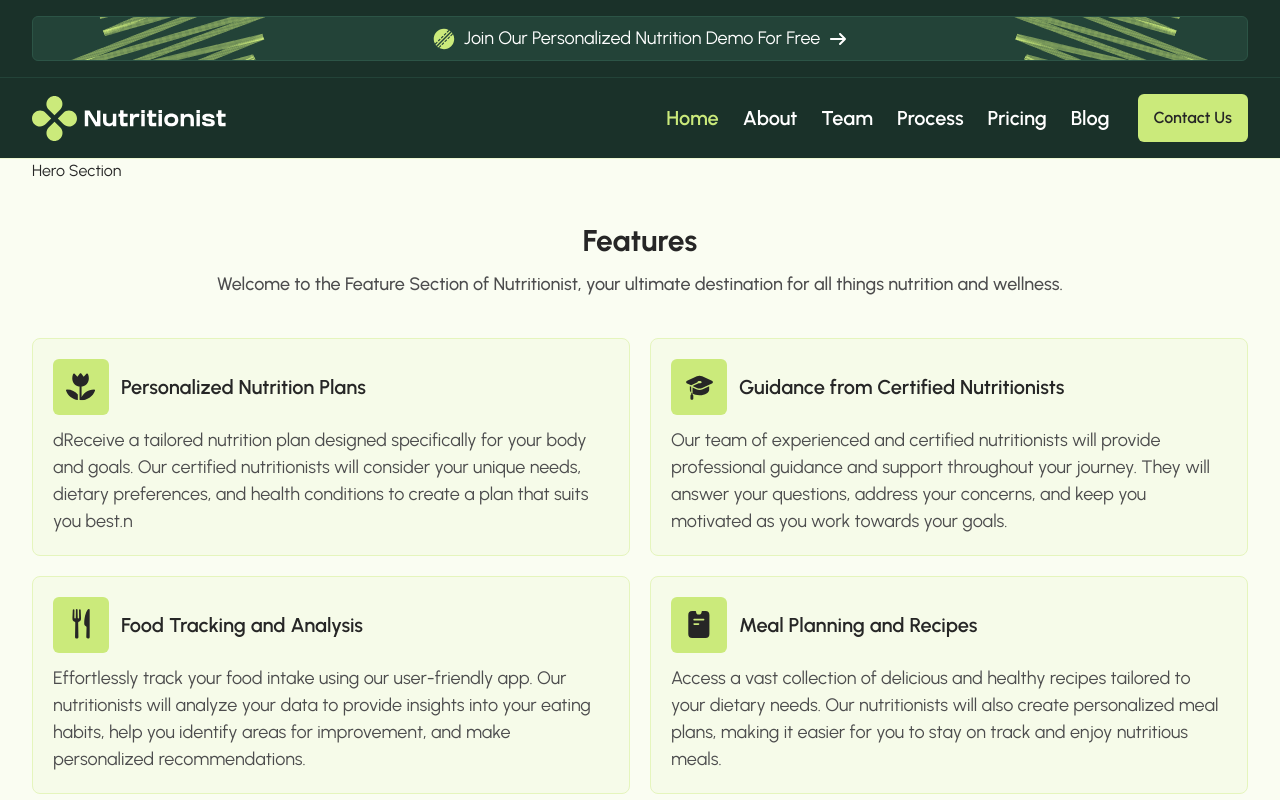
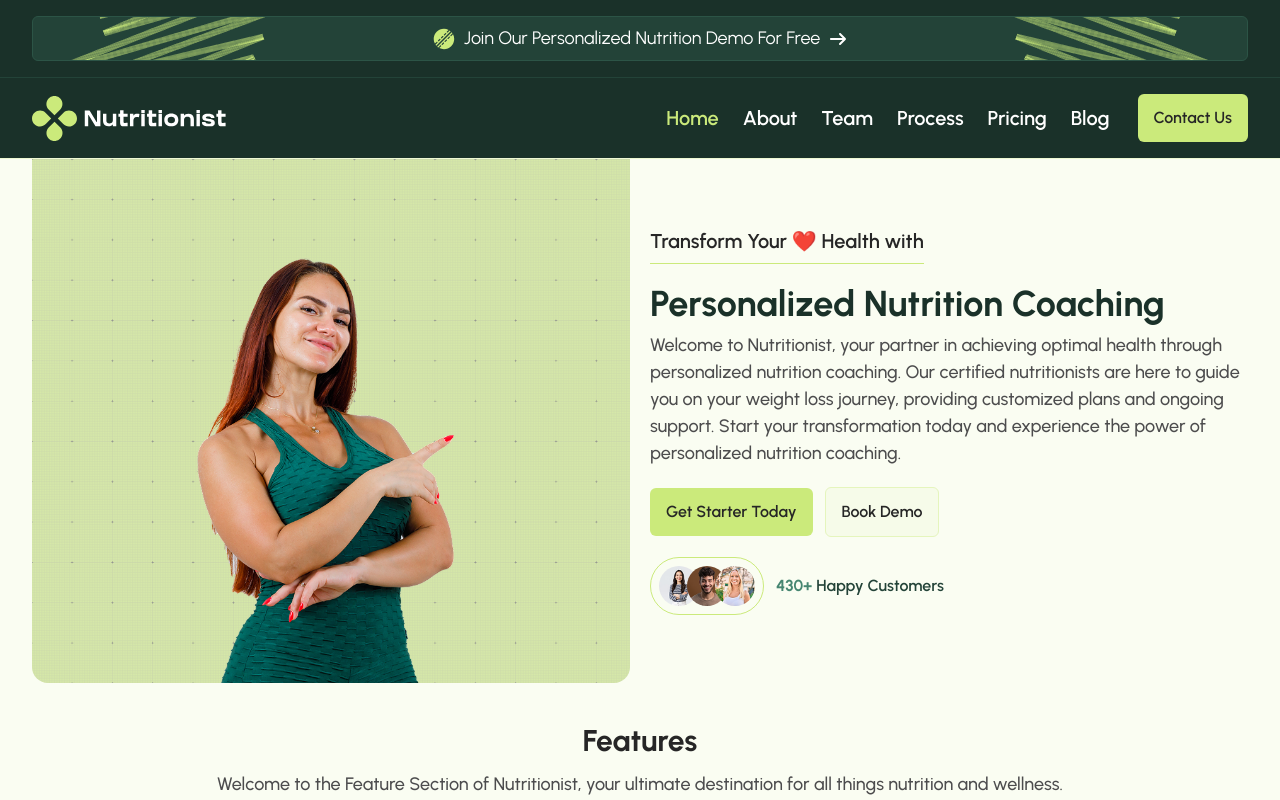
Before and after one commit to k7areef/Nutritionist, a React (Vite) app: page / in a window 1280 px wide. Shown: the top 800 px of the page. Built offline with nearby package versions, Linux system fonts and the light colour scheme.

Commit message:
feat: Add Hero Section
fix: reresponse nav menu to large screen not medium screen

```diff
--- a/src/components/Sections/HeroSection.jsx
+++ b/src/components/Sections/HeroSection.jsx
@@ -1,8 +1,56 @@
+import hero from "@assets/images/hero.png";
+import Button from "@components/UI/Button";
+import avatar1 from "@assets/images/testimonials-avatars/1.png";
+import aavatar2 from "@assets/images/testimonials-avatars/2.png";
+import aavatar3 from "@assets/images/testimonials-avatars/3.png";
+
 function HeroSection() {
     return (
         <section className="hero-section" id="heroSection">
-            <div className="container">
-                Hero Section
+            <div className="container grid lg:grid-cols-2 gap-5">
+                <div className="hero-wrapper">
+                    <img src={hero} alt="Hero" className="w-full object-cover rounded-b-2xl" />
+                </div>
+                <div className="content-wrapper flex flex-col justify-center gap-5 lg:py-5">
+                    <div className="w-fit pb-2 border-b border-b-green-70 font-semibold text-lg sm:text-xl">
+                        Transform Your ❤️ Health with
+                    </div>
+                    <div className="text-wrapper">
+                        <h1 className="font-bold text-dark-green-15 text-xl md:text-2xl lg:text-3xl xl:text-4xl mb-2">Personalized Nutrition Coaching</h1>
+                        <p className="font-medium">
+                            Welcome to Nutritionist, your partner in achieving optimal health through personalized nutrition coaching.
+                            Our certified nutritionists are here to guide you on your weight loss journey, providing customized plans and ongoing support.
+                            Start your transformation today and experience the power of personalized nutrition coaching.
+                        </p>
+                    </div>
+                    <div className="actions flex items-center gap-3 max-lg:justify-center">
+                        <Button
+                            to={'/'}
+                            className="max-lg:flex-1 text-nowrap text-center"
+                        >
+                            Get Starter Today
+                        </Button>
+                        <Button
+                            to={'/'}
+                            variant="secondary"
+                            className="max-lg:flex-1 text-nowrap text-center"
+                        >
+                            Book Demo
+                        </Button>
+                    </div>
+                    <div className="happy-customers flex items-center gap-3 max-lg:-order-1 max-lg:justify-center max-lg:-mt-13 max-lg:flex-col">
+                        <div className="customers rounded-full bg-green-97 p-2 border border-green-70 flex items-center">
+                            <img src={avatar1} alt="Avatar 1" className="w-10 h-10 object-cover rounded-full" />
+                            <img src={aavatar2} alt="Avatar 2" className="w-10 h-10 object-cover rounded-full relative z-1 -ms-3" />
+                            <img src={aavatar3} alt="Avatar 3" className="w-10 h-10 object-cover rounded-full relative z-1 -ms-3" />
+                        </div>
+                        <div className="text-container">
+                            <span className="text-dark-green-40 font-bold">430+</span>
+                            {" "}
+                            <span className="font-semibold text-dark-green-20">Happy Customers</span>
+                        </div>
+                    </div>
+                </div>
             </div>
         </section>
     )
--- a/src/components/UI/Button.jsx
+++ b/src/components/UI/Button.jsx
@@ -18,7 +18,7 @@ function Button({ variant = "primary", to = "", href = "", children, ...props })
 
     const variants = {
         primary: "bg-green-70 text-grey-15 sm:hover:bg-green-80",
-        secondary: "bg-green-95 text-white border border-green-85 sm:hover:bg-green-90",
+        secondary: "bg-green-95 border border-green-85 sm:hover:bg-green-90",
         ghost: "bg-transparent text-inherit",
         dark: "bg-dark-green-20 text-white",
     }
--- a/src/components/layout/Header/components/NavigationBar/components/NavMenu.jsx
+++ b/src/components/layout/Header/components/NavigationBar/components/NavMenu.jsx
@@ -19,16 +19,16 @@ const links = [
 
 function NavMenu({ className = "", isOpen = false, colseMenu = () => { } }) {
     return (
-        <div className={`nav-menu${className ? " " + className : ""} max-md:w-full max-md:order-1 transition-all grid ${isOpen ? "max-md:grid-rows-[1fr] max-md:opacity-100 max-md:mt-5" : "max-md:grid-rows-[0fr] max-md:opacity-0"}`}>
+        <div className={`nav-menu${className ? " " + className : ""} max-lg:w-full max-lg:order-1 transition-all grid ${isOpen ? "max-lg:grid-rows-[1fr] max-lg:opacity-100 max-lg:mt-5" : "max-lg:grid-rows-[0fr] max-lg:opacity-0"}`}>
             <div className="overflow-hidden">
 
-                <ul className="flex md:items-center max-md:flex-col gap-2">
+                <ul className="flex lg:items-center max-lg:flex-col gap-2">
                     {
                         links.map((link, index) => (<li key={index}>
                             <NavLink
                                 to={link.to}
                                 onClick={colseMenu}
-                                className={({ isActive }) => `block transition p-2 font-semibold text-xl max-md:rounded-md ${isActive ? "md:text-green-70 max-md:bg-green-70 max-md:text-grey-15" : "md:hover:text-green-70 max-md:sm:hover:bg-green-70 max-md:sm:hover:text-grey-15"}`}
+                                className={({ isActive }) => `block transition p-2 font-semibold text-xl max-lg:rounded-lg ${isActive ? "lg:text-green-70 max-lg:bg-green-70 max-lg:text-grey-15" : "lg:hover:text-green-70 max-lg:sm:hover:bg-green-70 max-lg:sm:hover:text-grey-15"}`}
                             >
                                 {link.label}
                             </NavLink>
--- a/src/components/layout/Header/components/NavigationBar/components/NavUtils.jsx
+++ b/src/components/layout/Header/components/NavigationBar/components/NavUtils.jsx
@@ -20,7 +20,7 @@ function NavUtils({ className = "", isOpen = false, toggleMenu = () => { } }) {
             <button
                 type="button"
                 onClick={toggleMenu}
-                className="md:hidden text-3xl"
+                className="lg:hidden text-3xl"
                 title={isOpen ? "Close" : "Open"}
                 aria-label={isOpen ? "Close" : "Open"}
             >
--- a/src/components/layout/Header/components/NavigationBar/index.jsx
+++ b/src/components/layout/Header/components/NavigationBar/index.jsx
@@ -11,7 +11,7 @@ function NavigationBar() {
 
     return (
         <nav className="navigation-bar bg-dark-green-15 py-4 border-b border-b-green-90 text-white">
-            <div className="container flex items-center gap-x-5 max-md:justify-between max-md:flex-wrap">
+            <div className="container flex items-center gap-x-5 max-lg:justify-between max-lg:flex-wrap">
                 <AppLogo />
                 <NavMenu className="md:ms-auto" isOpen={menuIsOpen} colseMenu={colseMenu} />
                 <NavUtils isOpen={menuIsOpen} toggleMenu={toggleMenu} />
```
Also changed, not shown: src/assets/images/hero.png (added).
